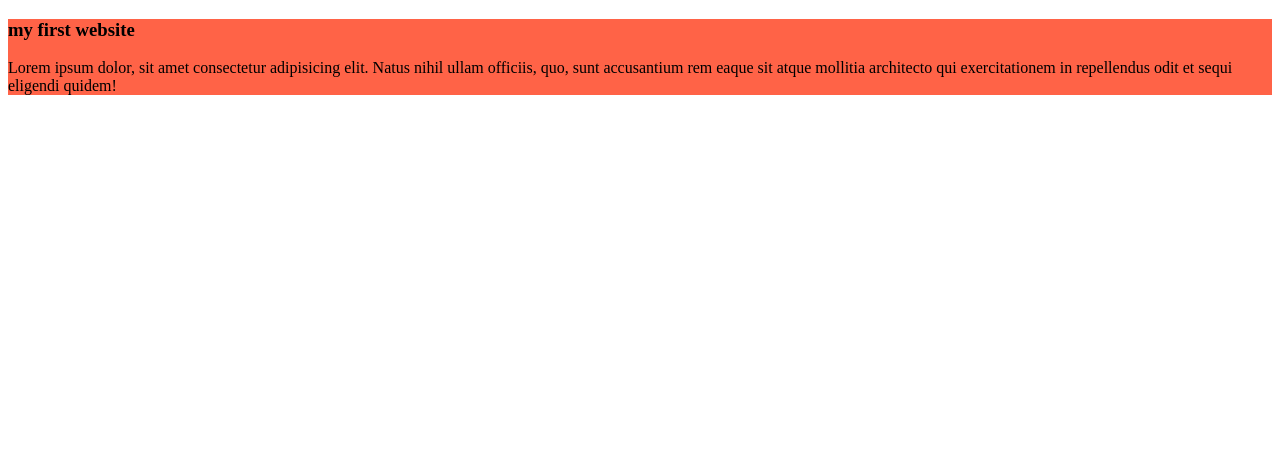
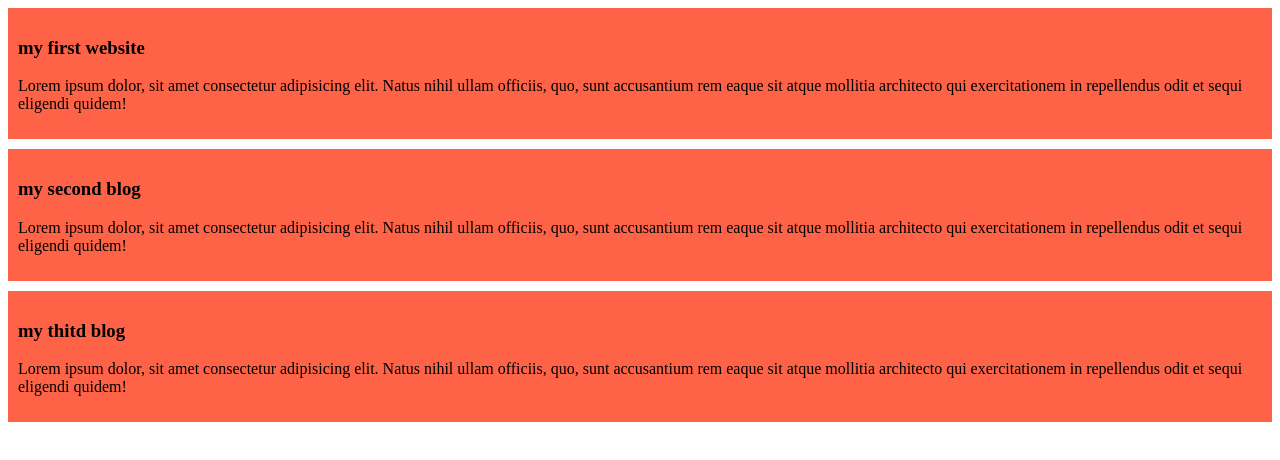
Before and after one commit to mdsabbir3/my--simpl-wedsite, a plain HTML site: page index.html in a window 1280 px wide. Drawn offline with Linux system fonts and the light colour scheme.

Commit message:
second commit

```diff
--- a/index.html
+++ b/index.html
@@ -12,5 +12,15 @@
         <h3>my first website</h3>
         <p>Lorem ipsum dolor, sit amet consectetur adipisicing elit. Natus nihil ullam officiis, quo, sunt accusantium rem eaque sit atque mollitia architecto qui exercitationem in repellendus odit et sequi eligendi quidem!</p>
     </div>
+</body> <div>
+        <h3>my second blog</h3>
+        <p>Lorem ipsum dolor, sit amet consectetur adipisicing elit. Natus nihil ullam officiis, quo, sunt accusantium rem eaque sit atque mollitia architecto qui exercitationem in repellendus odit et sequi eligendi quidem!</p>
+    </div>
 </body>
 </html>
+<div>
+    <h3>my thitd blog</h3>
+    <p>Lorem ipsum dolor, sit amet consectetur adipisicing elit. Natus nihil ullam officiis, quo, sunt accusantium rem eaque sit atque mollitia architecto qui exercitationem in repellendus odit et sequi eligendi quidem!</p>
+</div>
+</body>
+</html>
--- a/styail/bolg.css
+++ b/styail/bolg.css
@@ -1,3 +1,5 @@
 div{
     background-color: tomato;
+    padding: 10px;
+    margin-bottom: 10px;
 }
```
